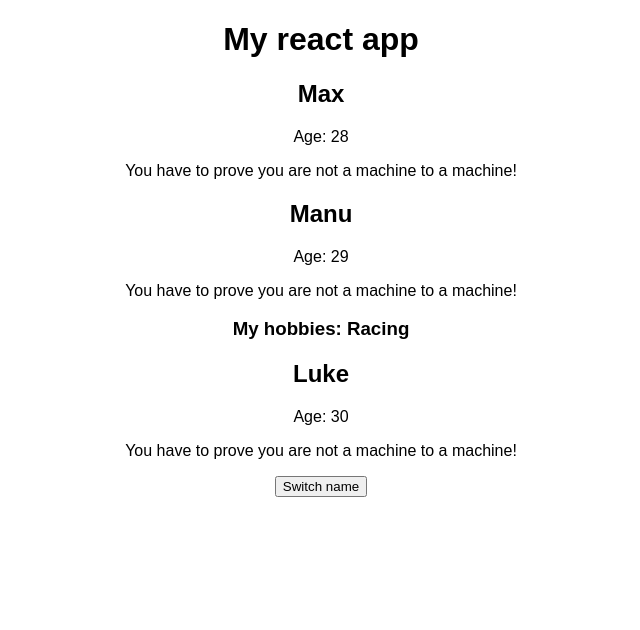
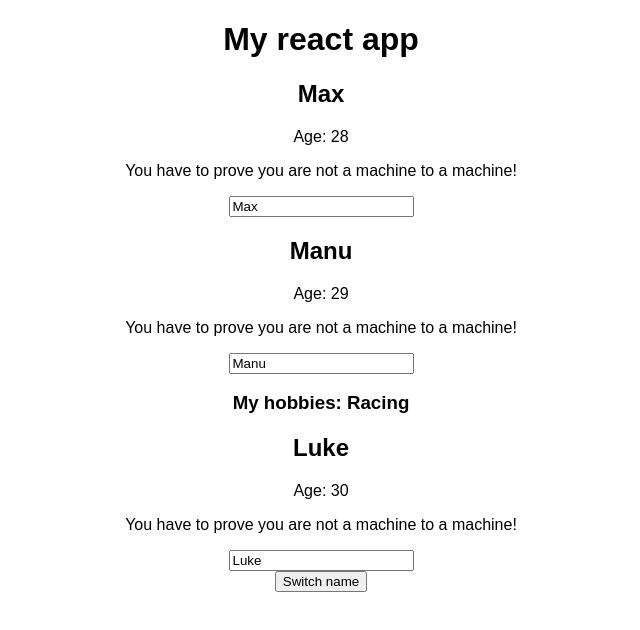
Before and after one commit to changx03/react16-example, a React (Create React App) app: page / in a window 1280 px wide. Shown: the top 630 px of the page, without its empty margins (319-959 px from the left). Built offline with nearby package versions, Linux system fonts and the light colour scheme.

Commit message:
2 way binding

```diff
--- a/src/App.js
+++ b/src/App.js
@@ -22,6 +22,7 @@ class App extends Component {
         <Person
           name={this.state.persons[1].name}
           age={this.state.persons[1].age}
+          onChange={this._nameChangeHandler}
         >
           <h3>My hobbies: Racing</h3>
         </Person>
@@ -50,6 +51,16 @@ class App extends Component {
       ],
     });
   };
+
+  _nameChangeHandler = e => {
+    this.setState({
+      persons: [
+        { name: 'Max', age: 28 },
+        { name: e.target.value, age: 29 },
+        { name: 'Luker', age: 31 },
+      ],
+    });
+  }
 }
 
 export default App;
--- a/src/Person/Person.js
+++ b/src/Person/Person.js
@@ -2,12 +2,13 @@ import React from 'react';
 
 // functions are stateless
 const person = props => {
-  const { name, age, children } = props;
+  const { name, age, children, onChange } = props;
   return (
     <div>
       <h2 onClick={props.onClick}>{name}</h2>
       <p>{`Age: ${age}`}</p>
       <p>You have to prove you are not a machine to a machine!</p>
+      <input type="text" onChange={onChange} value={name} />
       {children}
     </div>
   );
```
